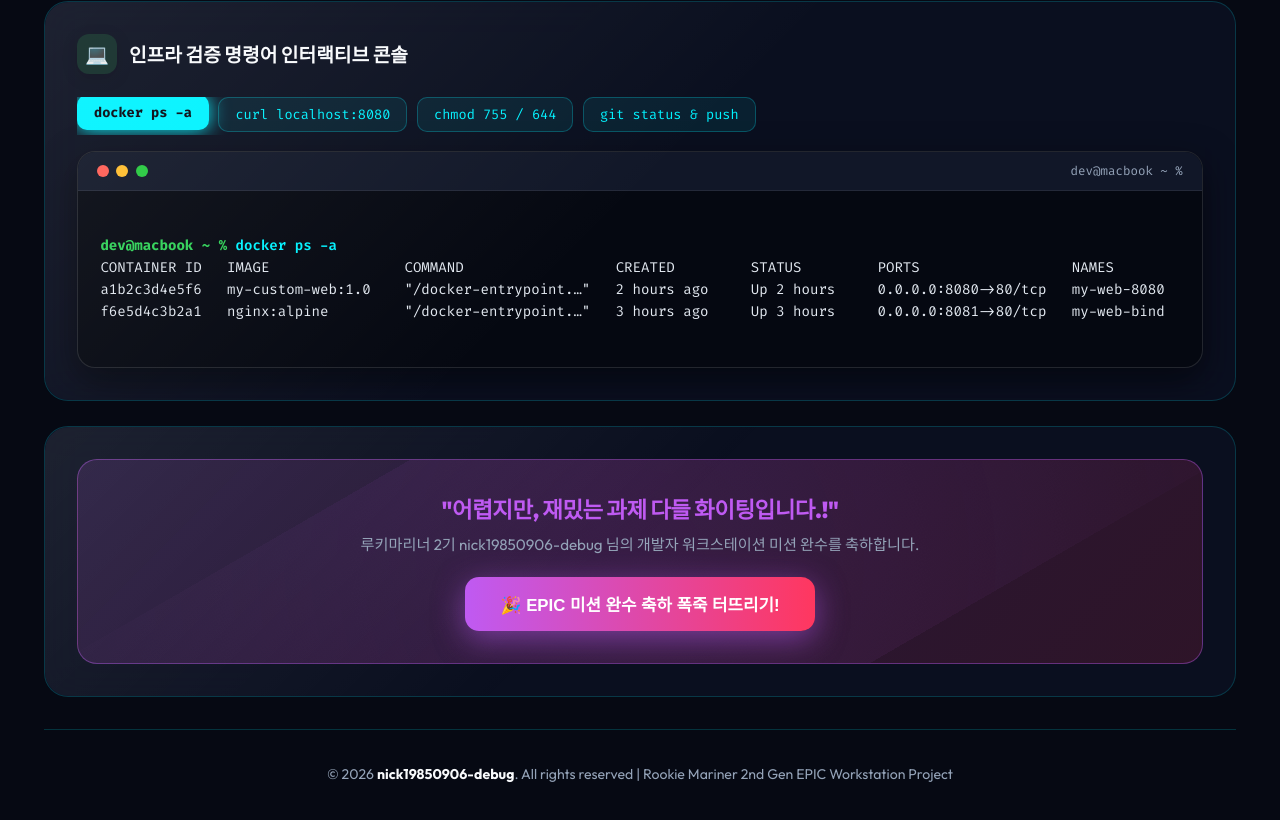
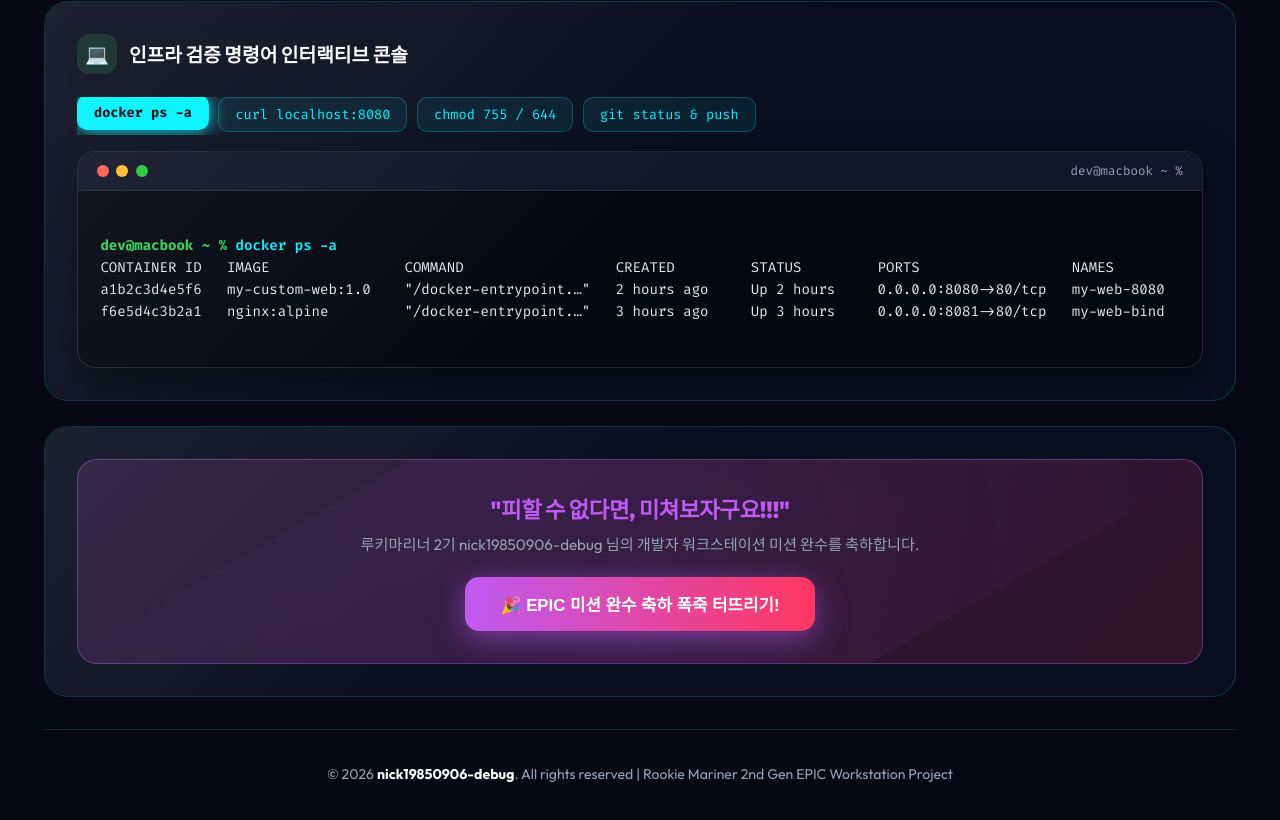
Before and after one commit to nick19850906-debug/scratch, a plain HTML site: page app/index.html in a window 1280 px wide. Shown: the part 832-1652 px from the top of the page. Drawn offline with Linux system fonts and the light colour scheme.

Commit message:
Update cheer title in celebration card

```diff
--- a/app/index.html
+++ b/app/index.html
@@ -718,7 +718,7 @@ f6e5d4c3b2a1   nginx:alpine         "/docker-entrypoint.…"   3 hours ago     U
             <!-- Cheer Celebration Card -->
             <div class="tilt-card full-span">
                 <div class="cheer-box">
-                    <div class="cheer-title">"어렵지만, 재밌는 과제 다들 화이팅입니다.!"</div>
+                    <div class="cheer-title">"피할 수 없다면, 미쳐보자구요!!!"</div>
                     <div class="cheer-desc">루키마리너 2기 nick19850906-debug 님의 개발자 워크스테이션 미션 완수를 축하합니다.</div>
                     <button class="epic-party-btn" onclick="fireEpicFireworksAnimation()">🎉 EPIC 미션 완수 축하 폭죽 터뜨리기!</button>
                 </div>
```
